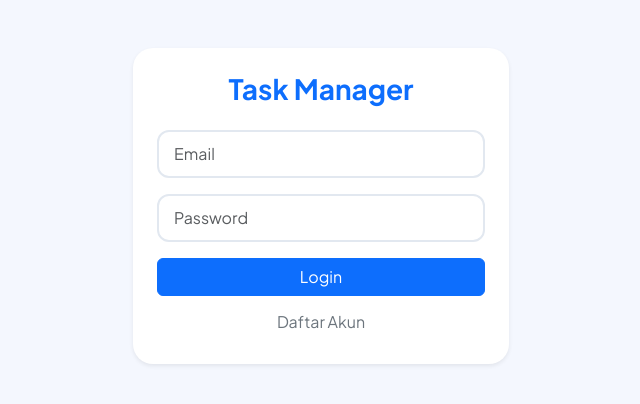
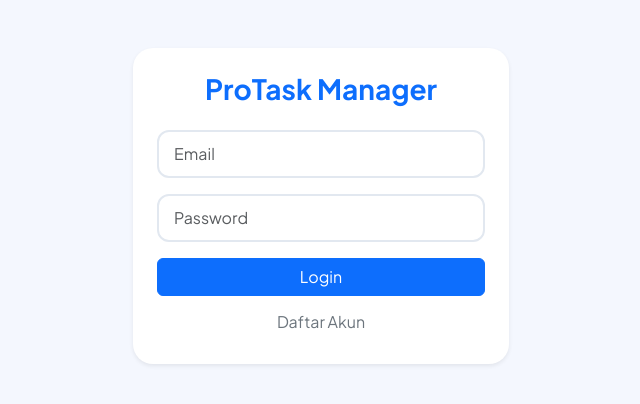
Before and after one commit to Leofernandy/uas-software-testing-leo, a Flask app: page / in a window 1280 px wide. Shown: the top 404 px of the page, without its empty margins (319-959 px from the left). Run offline with Flask 3, Linux system fonts and the light colour scheme; some libraries are stand-ins or nearby versions.

Commit message:
feat: adjust HTML

```diff
--- a/src/templates/index.html
+++ b/src/templates/index.html
@@ -3,7 +3,7 @@
 <head>
     <meta charset="UTF-8">
     <meta name="viewport" content="width=device-width, initial-scale=1.0">
-    <title>Pro Task App</title>
+    <title>ProTask Manager</title>
     <link href="https://cdn.jsdelivr.net/npm/bootstrap@5.3.0/dist/css/bootstrap.min.css" rel="stylesheet">
     <script src="https://cdn.jsdelivr.net/npm/sweetalert2@11"></script>
     <style>
@@ -27,7 +27,7 @@
 
 <div class="container mt-5" id="authSection" style="max-width: 400px;">
     <div class="card shadow-sm p-4 text-center">
-        <h3 class="fw-bold text-primary mb-4">Task Manager</h3>
+        <h3 class="fw-bold text-primary mb-4">ProTask Manager</h3>
         <input type="email" id="email" class="form-control mb-3" placeholder="Email" required>
         <input type="password" id="password" class="form-control mb-3" placeholder="Password" required>
         <button class="btn btn-primary w-100 mb-2" onclick="handleAuth('/api/login')">Login</button>
@@ -37,7 +37,7 @@
 
 <div class="container mt-5" id="appSection" style="max-width: 750px; display: none;">
     <div class="d-flex justify-content-between align-items-center mb-4">
-        <h2 class="fw-bold text-primary">My Productivity</h2>
+        <h2 class="fw-bold text-primary">My Tasks</h2>
         <button class="btn btn-danger btn-sm rounded-pill px-3" onclick="logout()">Logout</button>
     </div>
     <div class="row g-3 mb-4" id="statsArea"></div>
```
